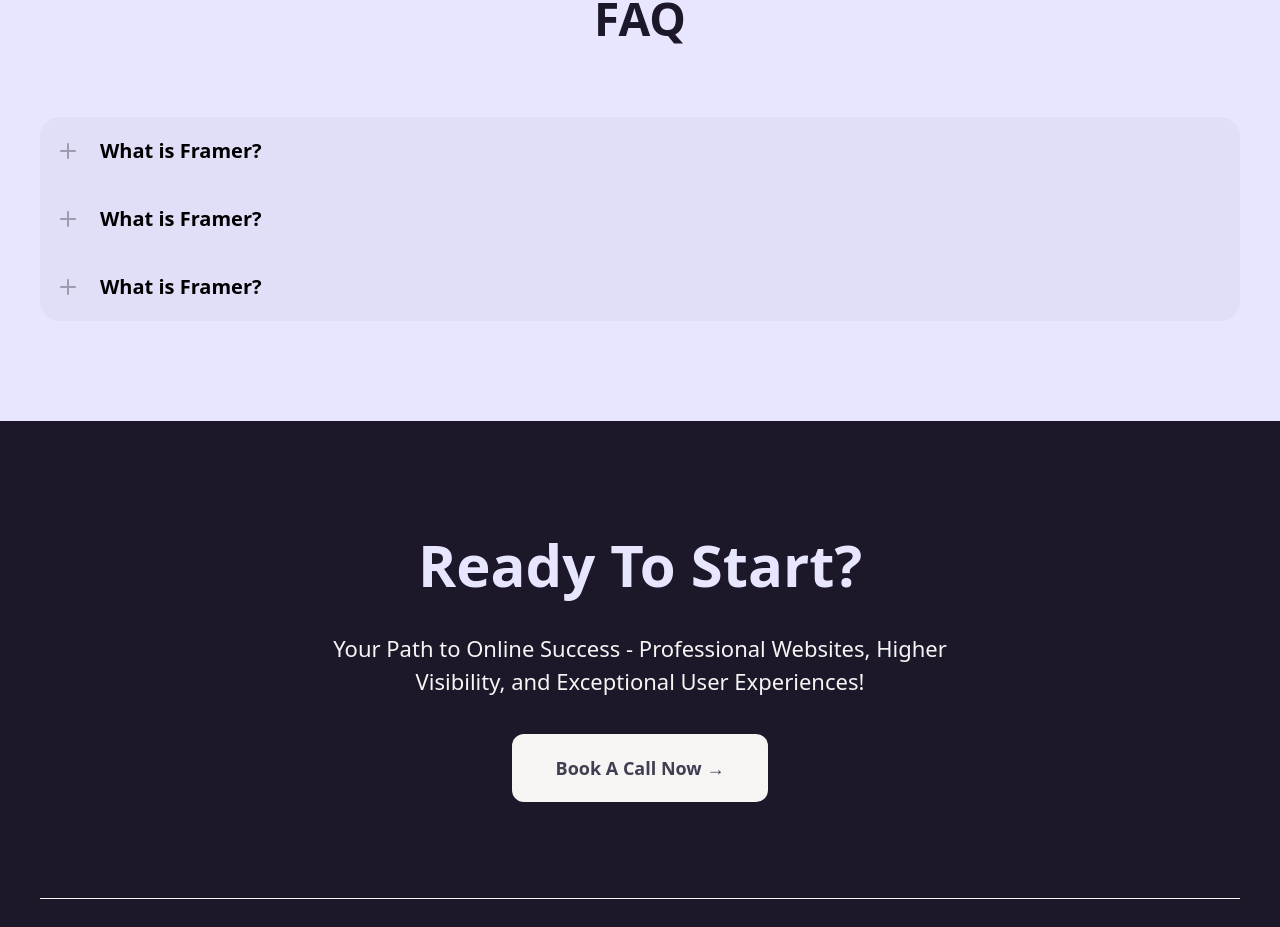
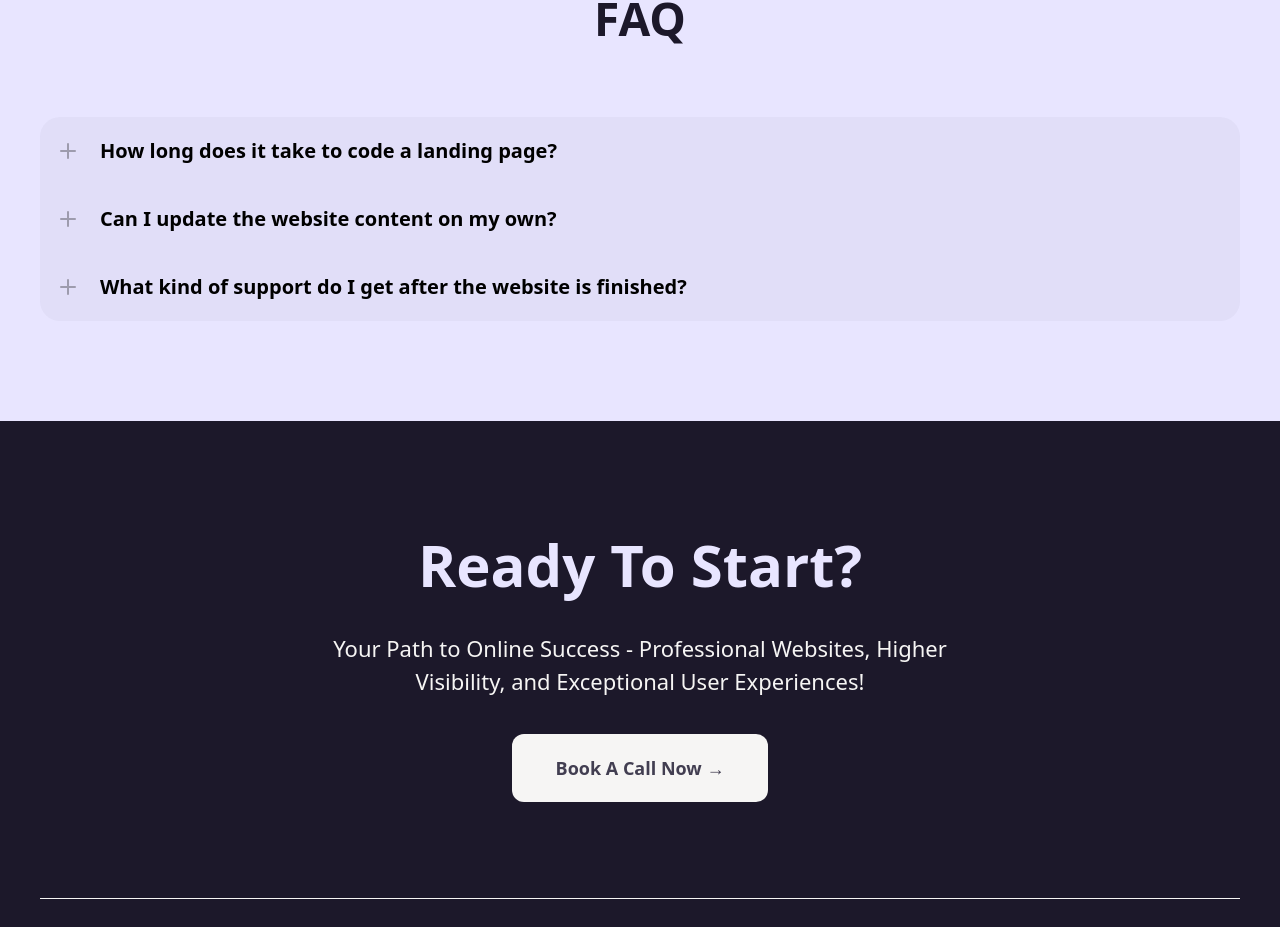
Before and after one commit to VividTruthKeeper/duggthevicious, a Next.js app: page / in a window 1280 px wide. Shown: the part 3033-3960 px from the top of the page. Built offline with nearby package versions, Linux system fonts and the light colour scheme; a web font is replaced by a local one.

Commit message:
faq question done

```diff
--- a/components/faq/FAQ.tsx
+++ b/components/faq/FAQ.tsx
@@ -1,5 +1,7 @@
+import faq from "@/settings/data/faq";
 import Container from "../Container";
 import FAQItem from "./FAQItem";
+import { v4 } from "uuid";
 
 const FAQ = () => {
   return (
@@ -8,10 +10,10 @@
         <h2 className="font-SATOSHI font-bold text-DARKBLUE text-[46px] text-center max-lg:text-[40px] max-md:text-[36px] max-sm:text-[32px]">
           FAQ
         </h2>
-        <div className="flex flex-col rounded-[20px] overflow-hidden px-5 bg-FAQ">
-          <FAQItem />
-          <FAQItem />
-          <FAQItem />
+        <div className="flex flex-col rounded-[20px] overflow-hidden px-5 bg-FAQ max-md:px-3">
+          {faq.map((item) => (
+            <FAQItem question={item.question} answer={item.answer} key={v4()} />
+          ))}
         </div>
       </Container>
     </section>
--- a/components/faq/FAQItem.tsx
+++ b/components/faq/FAQItem.tsx
@@ -2,8 +2,9 @@
 import Image from "next/image";
 import { motion } from "framer-motion";
 import { useState } from "react";
+import { IFAQ } from "@/types/faq.types";
 
-const FAQItem = () => {
+const FAQItem = ({ question, answer }: IFAQ) => {
   const [open, setOpen] = useState<boolean>(false);
   return (
     <div
@@ -11,7 +12,7 @@
       onClick={() => setOpen(!open)}
     >
       <motion.div
-        className="flex items-center"
+        className="grid grid-cols-FAQ items-center max-sm:grid-cols-FAQ_SM"
         initial={{ gap: "24px" }}
         animate={open ? { gap: "16px" } : { gap: "24px" }}
       >
@@ -24,22 +25,23 @@
             alt="plus"
             width={16}
             height={16}
-            className="w-4 h-4 object-contain"
+            className="w-4 h-4 object-contain max-sm:w-3 max-sm:h-3"
           />
         </motion.div>
-        <h4 className="text-xl font-bold font-INTER">What is Framer?</h4>
+        <h4 className="text-xl font-bold font-INTER max-sm:text-base">
+          {question}
+        </h4>
       </motion.div>
       <motion.p
-        className="font-INTER text-base text-DARKBLUE overflow-hidden"
+        className="font-INTER text-base text-DARKBLUE overflow-hidden max-sm:text-sm"
         initial={{ height: "0px" }}
         animate={
           open
-            ? { height: "24px", marginTop: "32px", opacity: "100%" }
+            ? { height: "fit-content", marginTop: "32px", opacity: "100%" }
             : { height: "0px", marginTop: "0px", opacity: "0%" }
         }
       >
-        Est magna officia pariatur eu fugiat exercitation quis sit et dolore
-        velit adipisicing mollit.
+        {answer}
       </motion.p>
     </div>
   );
--- a/components/hero/Hero.tsx
+++ b/components/hero/Hero.tsx
@@ -24,6 +24,7 @@
               width={300}
               height={43}
               className="object-contain w-[300px] h-[43px]"
+              unoptimized
             />
           </div>
         </div>
--- /dev/null
+++ b/settings/data/faq.ts
@@ -0,0 +1,21 @@
+import { IFAQ } from "@/types/faq.types";
+
+const faq: IFAQ[] = [
+  {
+    question: "How long does it take to code a landing page?",
+    answer:
+      "Depends on the complexity. It usually takes from 4 to 7 work days.",
+  },
+  {
+    question: "Can I update the website content on my own?",
+    answer:
+      "Yes! It's possible with the user-friendly integrated Content Management System (CMS).",
+  },
+  {
+    question: "What kind of support do I get after the website is finished?",
+    answer:
+      "We are commited to providing ongoing support to ensure your website's smooth operation.",
+  },
+];
+
+export default faq;
--- a/tailwind.config.js
+++ b/tailwind.config.js
@@ -27,6 +27,8 @@
       },
       gridTemplateColumns: {
         ABOUT: "240px 1fr",
+        FAQ: "16px 1fr",
+        FAQ_SM: "12px 1fr",
       },
     },
   },
--- /dev/null
+++ b/types/faq.types.ts
@@ -0,0 +1,4 @@
+export interface IFAQ {
+  question: string;
+  answer: string;
+}
```
